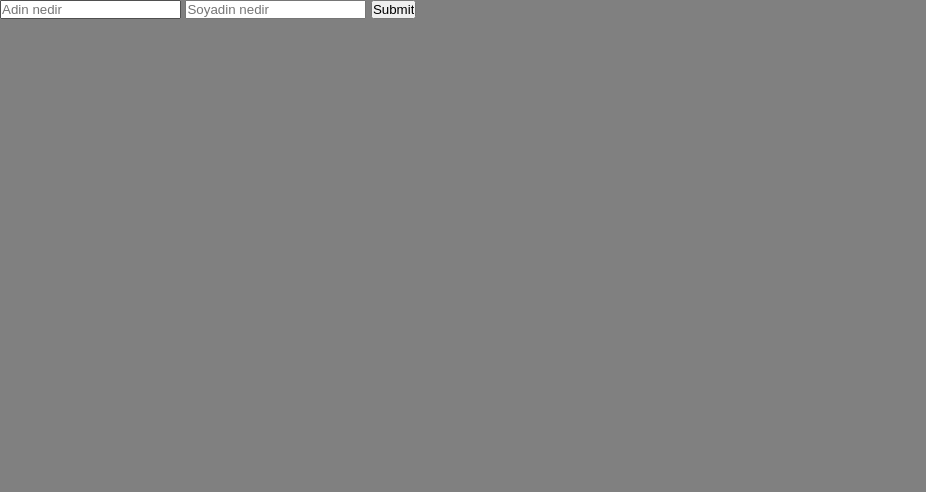
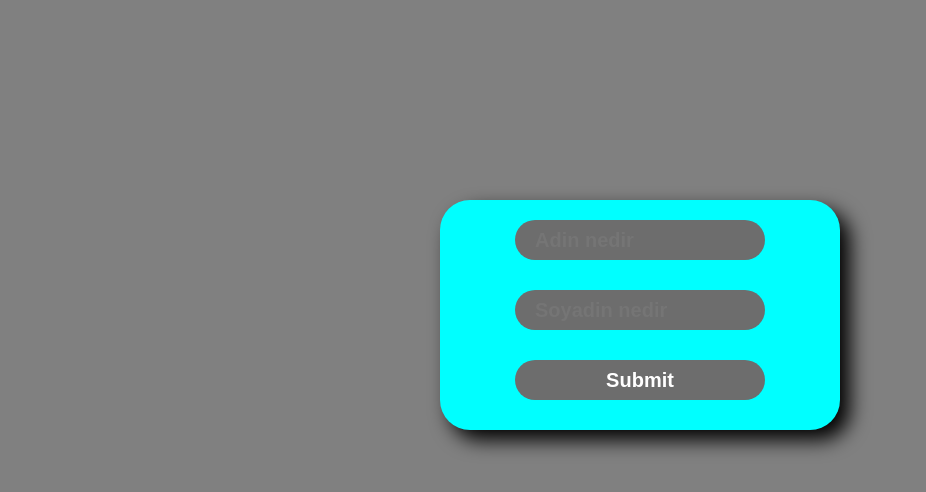
Before and after one commit to OsmanliFarid/Javascript-Quiz, a plain HTML site: page index.html in a window 1280 px wide. Shown: the top 492 px of the page, without its empty margins (0-926 px from the left). Drawn offline with nearby package versions, Linux system fonts and the light colour scheme.

Commit message:
css sign create

```diff
--- a/css/style.css
+++ b/css/style.css
@@ -18,6 +18,7 @@ body{
     background-color: aquamarine;
     border-radius: 30px;
     box-shadow: 10px 10px 18px rgba(0,0,0,30);
+    margin-top: -390px;
 }
 .quiz-box{
     width:  600px;
@@ -79,4 +80,37 @@ table{
     color: #fff;
     font-size: 20px;
     width: 170px;
-  }
+}
+input{
+    display: block;
+    width: 250px;
+    height: 40px;
+    background-color: #6d6d6d;
+    color: #fff;
+    font-weight: 700;
+    font-size: 20px;
+    margin: auto;
+    margin-top: 20px;
+    margin-bottom: 30px;
+    border-radius: 30px;
+    border: none;
+    outline: none;
+    padding: 20px;
+}
+
+.user{
+    background-color: aqua;
+    width: 400px;
+    border-radius: 30px;
+    box-shadow: 10px 10px 20px rgba(0,0,0,30);
+    margin-top: 200px;
+}
+.users{
+    display: flex;
+    justify-content: center;
+    align-items: center;
+
+}
+.SubmitINP{
+   padding: 0;
+}
```
